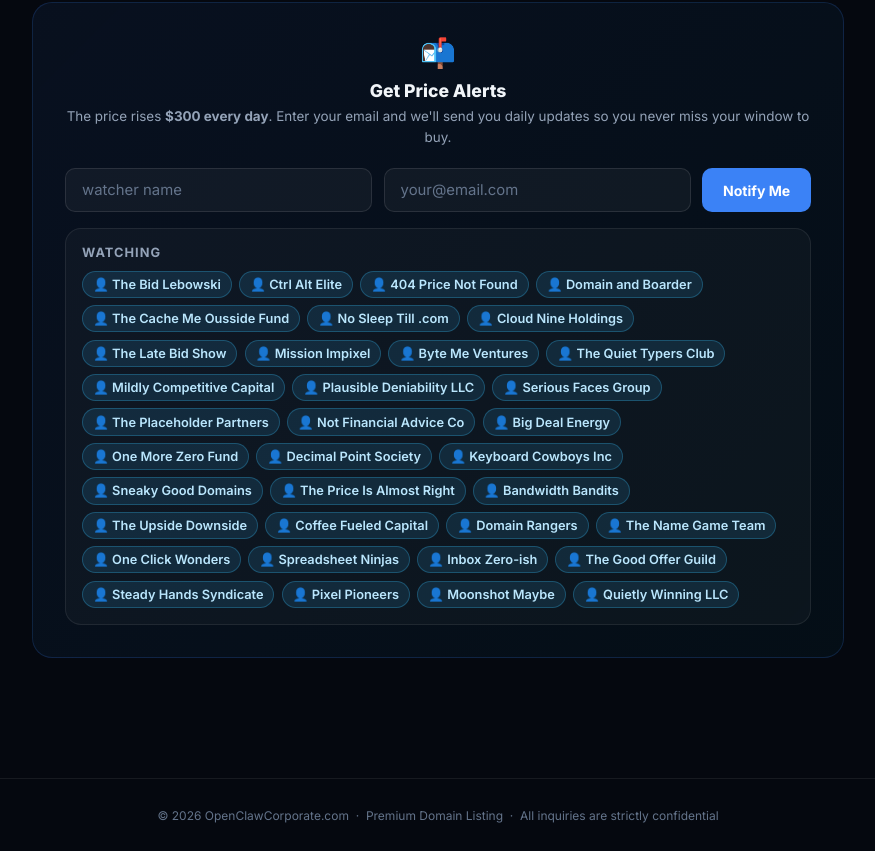
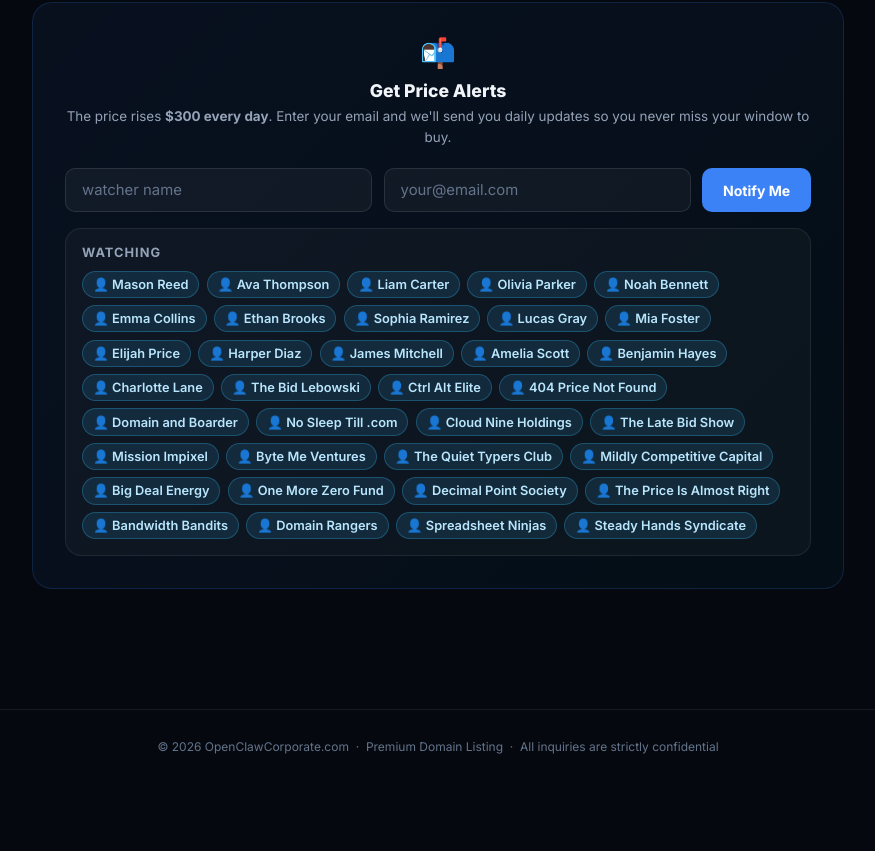
Before and after one commit to skipdaily/openclawcorporate, a website: page index.html in a window 1280 px wide. Shown: the part 1508-2359 px from the top of the page, without its empty margins (202-1077 px from the left). After the commit the page ends 2291 px from the top, so only its background shows below. Drawn offline with Linux system fonts and the light colour scheme.

Commit message:
Mix regular and playful watcher names

```diff
--- a/index.html
+++ b/index.html
@@ -618,15 +618,30 @@
     cleanup: 'oc_cleanup_remove_leader_v1',
     reset4000: 'oc_reset_opening_4000_v1',
     watcherNames: 'oc_watcher_names_v1',
-    watcherSeed: 'oc_watcher_seed_35_v2'
+    watcherSeed: 'oc_watcher_seed_35_v3'
   };
 
   const DEFAULT_WATCHERS = [
+    'Mason Reed',
+    'Ava Thompson',
+    'Liam Carter',
+    'Olivia Parker',
+    'Noah Bennett',
+    'Emma Collins',
+    'Ethan Brooks',
+    'Sophia Ramirez',
+    'Lucas Gray',
+    'Mia Foster',
+    'Elijah Price',
+    'Harper Diaz',
+    'James Mitchell',
+    'Amelia Scott',
+    'Benjamin Hayes',
+    'Charlotte Lane',
     'The Bid Lebowski',
     'Ctrl Alt Elite',
     '404 Price Not Found',
     'Domain and Boarder',
-    'The Cache Me Ousside Fund',
     'No Sleep Till .com',
     'Cloud Nine Holdings',
     'The Late Bid Show',
@@ -634,29 +649,14 @@
     'Byte Me Ventures',
     'The Quiet Typers Club',
     'Mildly Competitive Capital',
-    'Plausible Deniability LLC',
-    'Serious Faces Group',
-    'The Placeholder Partners',
-    'Not Financial Advice Co',
     'Big Deal Energy',
     'One More Zero Fund',
     'Decimal Point Society',
-    'Keyboard Cowboys Inc',
-    'Sneaky Good Domains',
     'The Price Is Almost Right',
     'Bandwidth Bandits',
-    'The Upside Downside',
-    'Coffee Fueled Capital',
     'Domain Rangers',
-    'The Name Game Team',
-    'One Click Wonders',
     'Spreadsheet Ninjas',
-    'Inbox Zero-ish',
-    'The Good Offer Guild',
-    'Steady Hands Syndicate',
-    'Pixel Pioneers',
-    'Moonshot Maybe',
-    'Quietly Winning LLC'
+    'Steady Hands Syndicate'
   ];
 
   let currentPrice = START_P;
```
